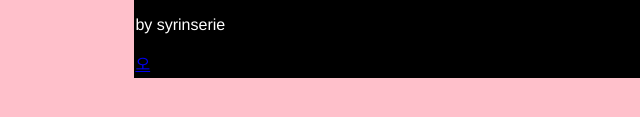
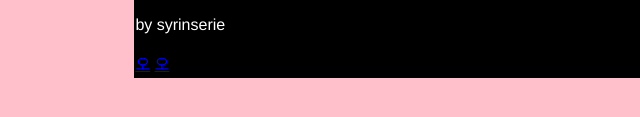
Before and after one commit to syrinserie/S.J.B, a plain HTML site: page youtube.html in a window 1280 px wide. Shown: the part 2016-2133 px from the top of the page, 0-640 px from the left. Drawn offline with Linux system fonts and the light colour scheme.

Commit message:
Update youtube.html

```diff
--- a/youtube.html
+++ b/youtube.html
@@ -54,6 +54,8 @@
       <p>by syrinserie</p>
       <a href="https://gall.dcinside.com/mgallery/board/view/?id=onepieceblood&no=1793050&exception_mode=recommend&page=1">오</a>
       <a href="https://gall.dcinside.com/mgallery/board/view/?id=onepieceblood&no=1794616&page=1"?오</a>
+      <a href="https://gall.dcinside.com/mgallery/board/view/?id=onepieceblood&no=1791488&s_type=search_subject_memo&s_keyword=.EA.BC.B4&page=3">오</a>
+
     </footer>
   </body>
 
```
